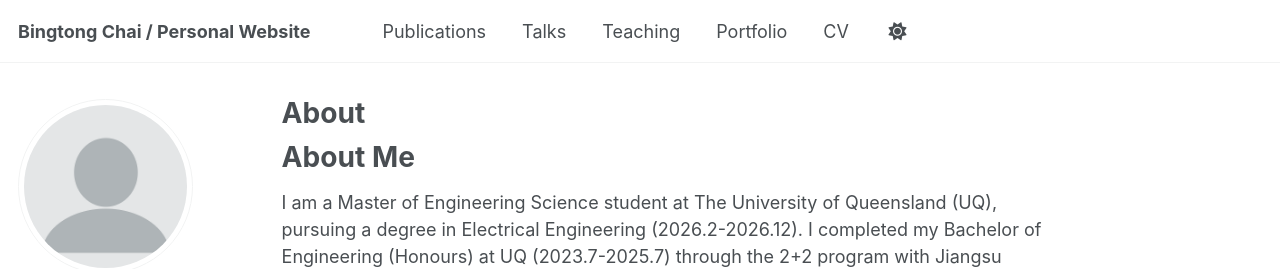
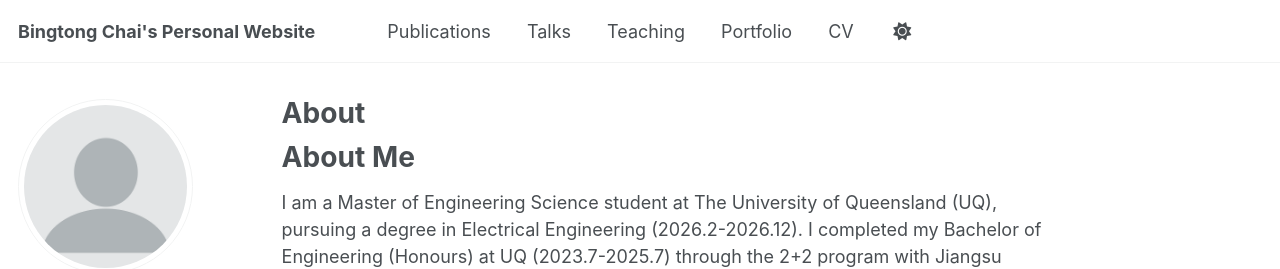
Before and after one commit to Bingtong1/bingtongchai.github.io, a Jekyll site: the page built from _pages/about.md, in a window 1280 px wide. Shown: the top 269 px of the page. Built offline with Jekyll 4.4.1, drawn with Linux system fonts in a browser that asks for light colours; a script that is not in the unit is left out.

```diff
--- a/_config.yml
+++ b/_config.yml
@@ -9,7 +9,7 @@
 # Basic Site Settings
 locale                   : "en-US"
 site_theme               : "default" # Currently available options are "default", "air"
-title                    : "Bingtong Chai / Personal Website"
+title                    : "Bingtong Chai's Personal Website"
 title_separator          : "-"
 name                     : &name "Bingtong Chai"
 description              : &description "Master of Engineering Science student at The University of Queensland"   # Update this with a general description of your site, this is the default if not overridden by a page
```
